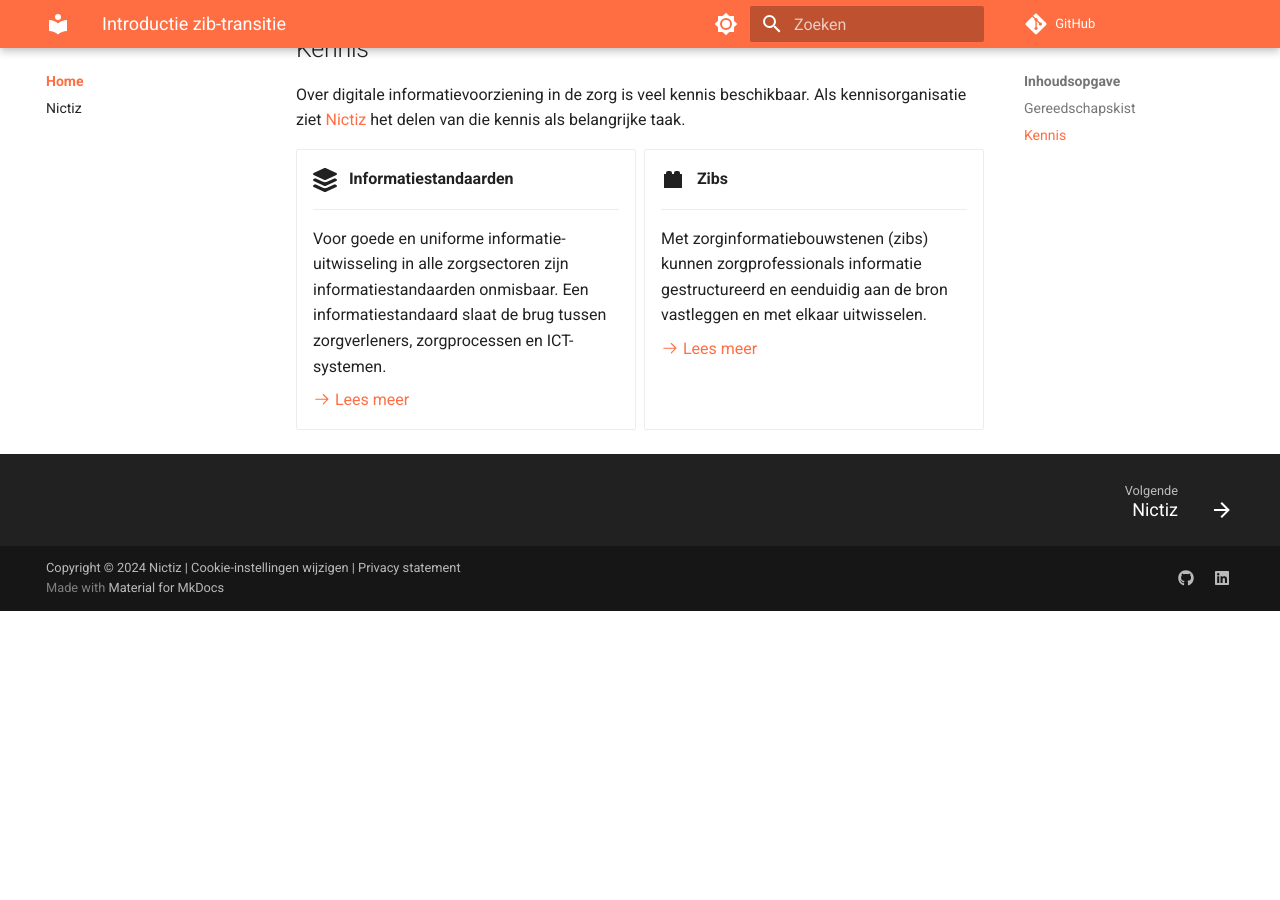
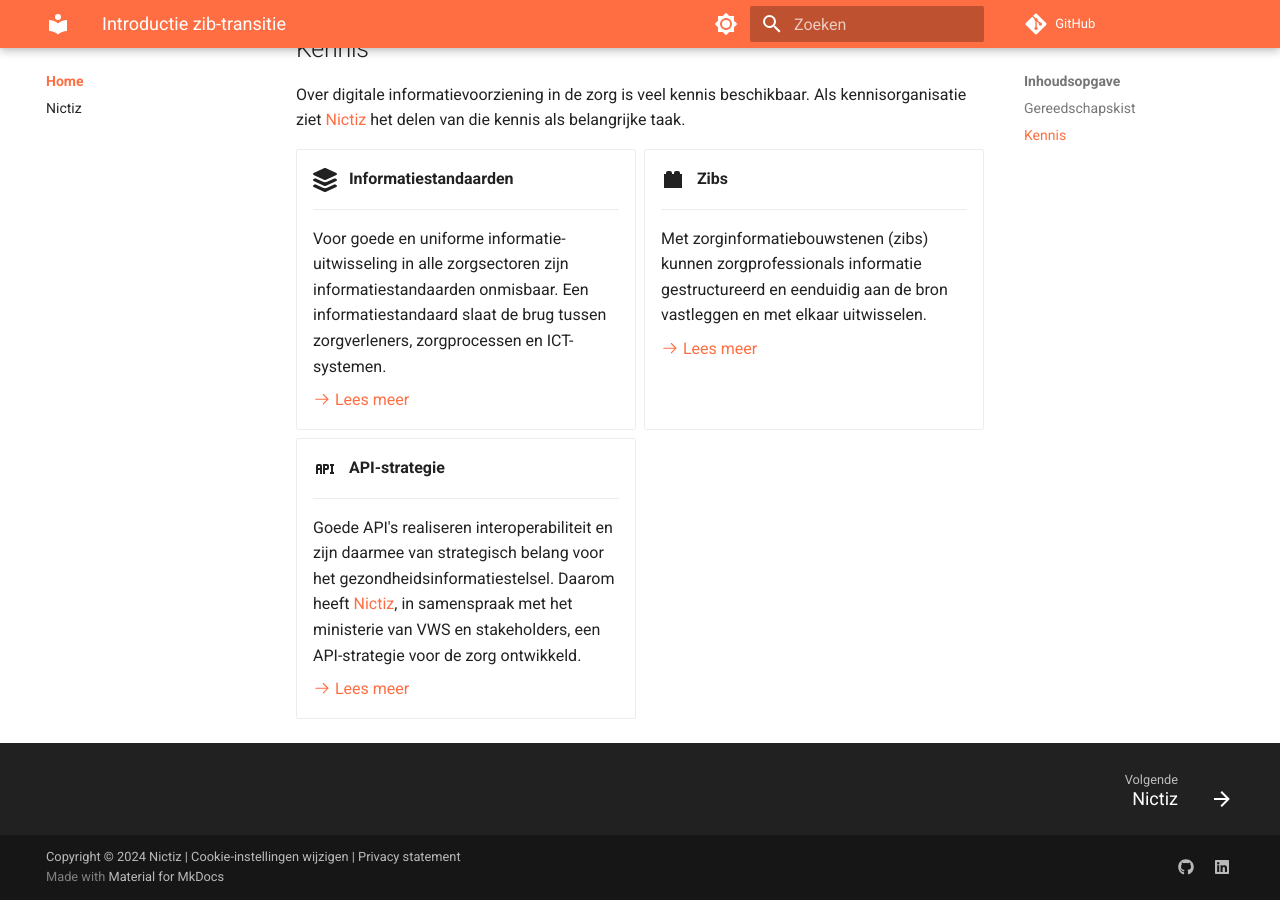
Before and after one commit to Nictiz/zib-transitie-docs, an MkDocs documentation site: the page built from docs/index.md, in a window 1280 px wide and 900 px high, scrolled down 804 px. Built offline with MkDocs 1.6.1 and Material for MkDocs 9.7.7, drawn with Linux system fonts in a browser that asks for light colours; comment, search, counter and statistics services are not loaded; before the commit the page ends 1415 px from its top, so only the background shows below that.

Commit message:
Update index.md

```diff
--- a/docs/index.md
+++ b/docs/index.md
@@ -59,4 +59,14 @@
 
     [:octicons-arrow-right-24: Lees meer](https://zibs.nl/){: target="_blank" }
 
+-   :material-api:{ .lg .middle } &nbsp; **API-strategie**
+
+    ---
+
+    Goede API's realiseren interoperabiliteit en zijn daarmee van strategisch belang voor het
+    gezondheidsinformatiestelsel. Daarom heeft [Nictiz](./nictiz.md), in samenspraak met het ministerie van VWS en
+    stakeholders, een API-strategie voor de zorg ontwikkeld.
+
+    [:octicons-arrow-right-24: Lees meer](https://developer.zorgapis.nl/){: target="_blank" }
+
 </div>
```
